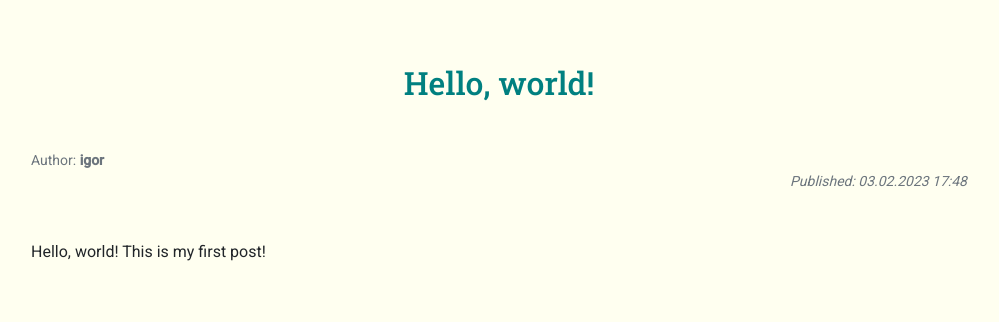
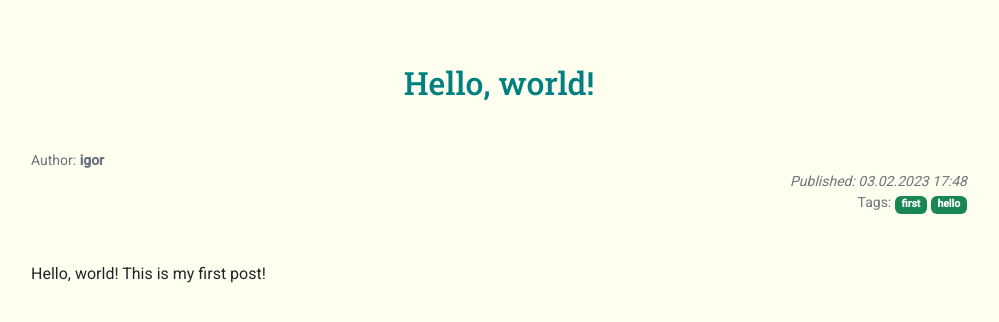
Before and after one commit to IgorKozarchuk/django-blog-CBS-project, a Django app: page /blog_app/post/1/ in a window 1280 px wide. Shown: the top 322 px of the page, without its empty margins (141-1140 px from the left). Run offline with Django 4.2, Linux system fonts and the light colour scheme; data comes from the database, SQL or seed files in the repository; both versions use the stored data as it was after the commit; parts of the project's set-up code (start-up, migrations or seed data) failed here and were passed over; some libraries are stand-ins or nearby versions.

Commit message:
tags filter

```diff
--- a/blog/blog_app/models.py
+++ b/blog/blog_app/models.py
@@ -1,4 +1,6 @@
 from django.db import models
+from taggit.managers import TaggableManager
+
 
 # Create your models here.
 class Post(models.Model):
@@ -6,6 +8,13 @@ class Post(models.Model):
 	author = models.ForeignKey("auth.user", on_delete=models.CASCADE) # many-to-one relationship
 	date = models.DateTimeField(auto_now_add=True)
 	text = models.TextField()
+	slug = models.SlugField(unique=True, max_length=100, null=True)
+	tags = TaggableManager()
 
 	def __str__(self) -> str:
 		return self.title
+
+
+# How to add tags:
+# https://dev.to/thepylot/how-to-add-tags-to-your-models-in-django-django-packages-series-1-3704
+# https://www.geeksforgeeks.org/adding-tags-using-django-taggit-in-django-project/
--- a/blog/blog_app/templates/blog_app/index.html
+++ b/blog/blog_app/templates/blog_app/index.html
@@ -11,7 +11,7 @@
 	<div class="mt-4 ps-3 pe-3">
 		<h2><a href="{% url 'post_detail' post.pk %}">{{ post.title }}</a></h2>
 		<p class="text-secondary small">Author: <b>{{ post.author }}</b></p>
-		<p>{{ post.text|truncatewords:20 }}</p>
+		<p>{{ post.text|truncatewords:30 }}</p>
 		<hr>
 	</div>
 {% empty %}
--- a/blog/blog_app/templates/blog_app/post.html
+++ b/blog/blog_app/templates/blog_app/post.html
@@ -5,7 +5,12 @@
 	<h2 class="text-center mt-5 mb-5">{{ post.title }}</h2>
 	<div class="container my-container">
 		<p class="text-secondary small mb-0">Author: <b>{{ post.author }}</b></p>
-		<p class="text-end text-secondary small"><i>Published: {{ post.date|date:"d.m.Y H:i" }}</i></p>
+		<p class="text-end text-secondary small mb-0"><i>Published: {{ post.date|date:"d.m.Y H:i" }}</i></p>
+		<p class="text-end text-secondary small">Tags:
+			{% for tag in post.tags.all %}
+			<a href="{% url 'tagged' tag.slug %}" class="badge bg-success text-decoration-none">{{ tag }}</a>
+			{% endfor %}
+		</p>
 		<p class="mt-5">{{ post.text }}</p>
 	</div>
 </div>
--- a/blog/blog_app/urls.py
+++ b/blog/blog_app/urls.py
@@ -6,4 +6,5 @@ from . import views
 urlpatterns = [
 	path("", views.BlogListView.as_view(), name="index"),
 	path("post/<int:pk>/", views.BlogDetailView.as_view(), name="post_detail"),
+	path('tag/<slug:slug>/', views.tagged, name="tagged"),
 ]
--- a/blog/blog_app/views.py
+++ b/blog/blog_app/views.py
@@ -1,4 +1,6 @@
+from django.shortcuts import render, get_object_or_404
 from django.views.generic import ListView, DetailView
+from taggit.models import Tag
 
 from .models import Post
 
@@ -12,3 +14,14 @@ class BlogListView(ListView):
 class BlogDetailView(DetailView):
 	model = Post
 	template_name = "blog_app/post.html"
+
+
+def tagged(request, slug):
+	tag = get_object_or_404(Tag, slug=slug)
+	posts = Post.objects.filter(tags=tag)
+	context = {
+		"tag": tag,
+		"post_list": posts,
+	}
+
+	return render(request, "blog_app/index.html", context)
--- a/blog/blog_project/settings.py
+++ b/blog/blog_project/settings.py
@@ -40,6 +40,7 @@ INSTALLED_APPS = [
     'django.contrib.sessions',
     'django.contrib.messages',
     'django.contrib.staticfiles',
+    'taggit',
     'blog_app',
 ]
 
--- a/blog/static/css/main.css
+++ b/blog/static/css/main.css
@@ -21,3 +21,7 @@ header {
 .my-container {
 	max-width: 960px;
 }
+
+a.badge:hover {
+	filter: brightness(85%);
+}
```
Also changed, not shown: blog/blog_app/migrations/0001_initial.py, blog/blog_app/migrations/0002_remove_post_slug.py (added), blog/blog_app/migrations/0003_post_slug.py (added), blog/db.sqlite3.
